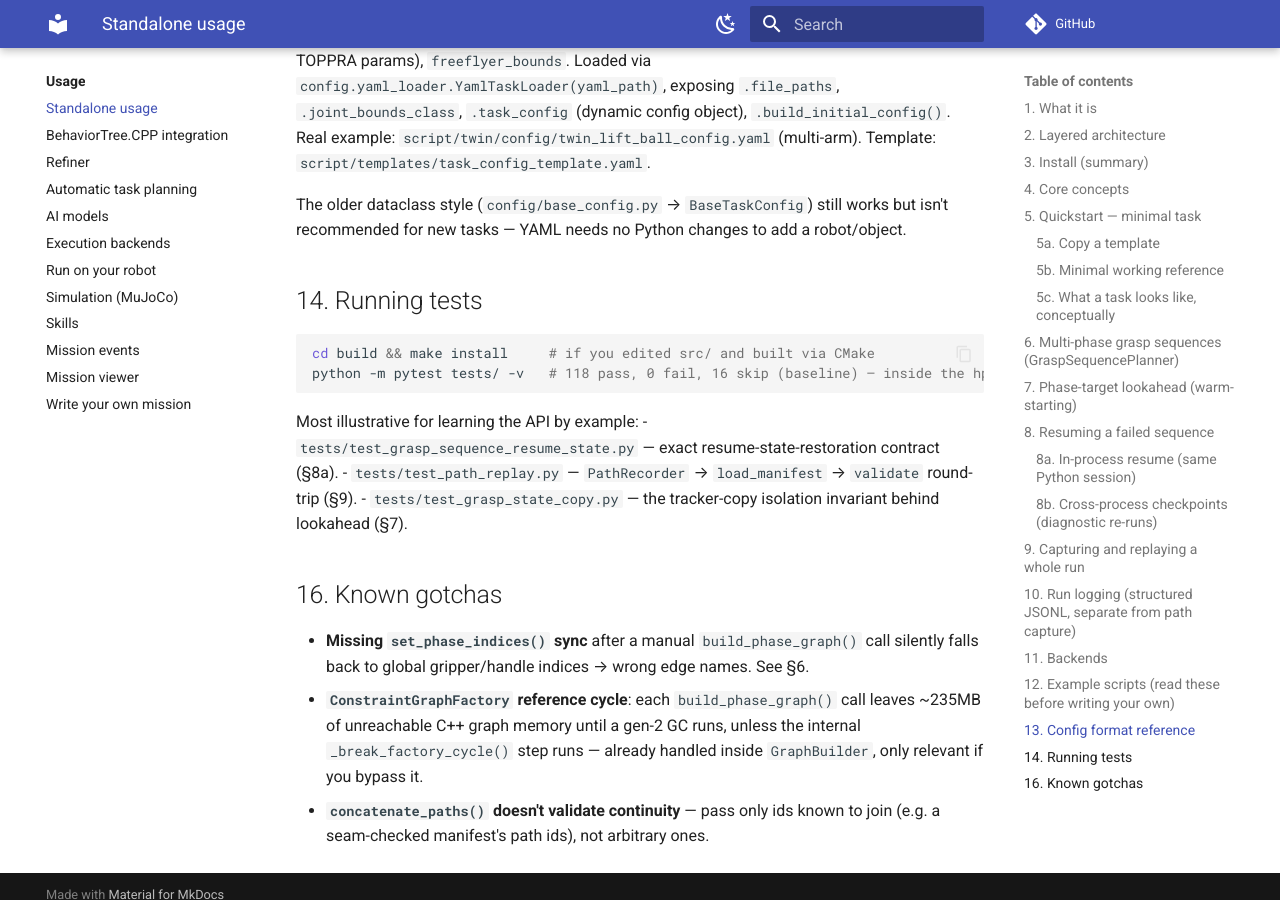
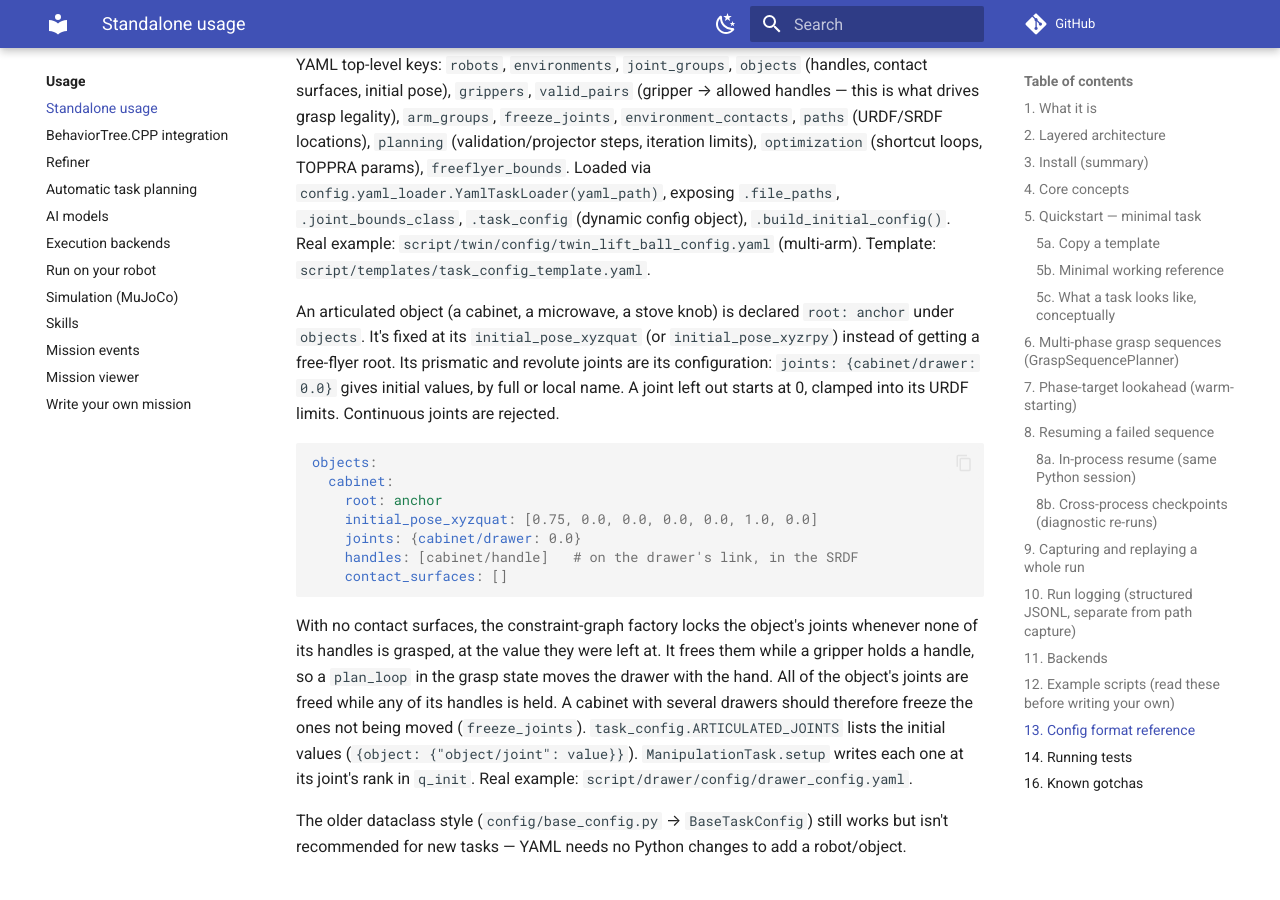
Before and after one commit to thanhndv212/long-tamp, an MkDocs documentation site: the page built from docs/usage/standalone-usage.md, in a window 1280 px wide and 900 px high, scrolled down 7052 px. Built offline with MkDocs 1.6.1 and Material for MkDocs 9.7.7, drawn with Linux system fonts in a browser that asks for light colours; comment, search, counter and statistics services are not loaded; some of the changed text lies outside the part shown.

Commit message:
docs(usage): document root: anchor objects and the drawer example (#161)

````diff
--- a/docs/usage/standalone-usage.md
+++ b/docs/usage/standalone-usage.md
@@ -265,6 +265,7 @@ in `planning/planner.py` are the usual entry points.
 | Script | Use it to learn |
 |---|---|
 | `script/twin/task_lift_ball.py` | bimanual grasp + lift, YAML config, factory-mode graph |
+| `script/drawer/task_drawer.py` | an articulated object: open and close a cabinet drawer with `grasp`/`plan_loop`/`release` |
 | `script/templates/task_my_task.py` | minimal single-robot template to copy for a new task |
 
 A long-horizon, multi-phase, checkpoint/resume/replay mission (chaining many phases with
@@ -284,6 +285,31 @@ drives grasp legality), `arm_groups`, `freeze_joints`, `environment_contacts`, `
 `.task_config` (dynamic config object), `.build_initial_config()`. Real example:
 `script/twin/config/twin_lift_ball_config.yaml` (multi-arm). Template:
 `script/templates/task_config_template.yaml`.
+
+An articulated object (a cabinet, a microwave, a stove knob) is declared `root: anchor`
+under `objects`. It's fixed at its `initial_pose_xyzquat` (or `initial_pose_xyzrpy`)
+instead of getting a free-flyer root. Its prismatic and revolute joints are its
+configuration: `joints: {cabinet/drawer: 0.0}` gives initial values, by full or local name.
+A joint left out starts at 0, clamped into its URDF limits. Continuous joints are rejected.
+
+```yaml
+objects:
+  cabinet:
+    root: anchor
+    initial_pose_xyzquat: [0.75, 0.0, 0.0, 0.0, 0.0, 1.0, 0.0]
+    joints: {cabinet/drawer: 0.0}
+    handles: [cabinet/handle]   # on the drawer's link, in the SRDF
+    contact_surfaces: []
+```
+
+With no contact surfaces, the constraint-graph factory locks the object's joints whenever
+none of its handles is grasped, at the value they were left at. It frees them while a
+gripper holds a handle, so a `plan_loop` in the grasp state moves the drawer with the hand.
+All of the object's joints are freed while any of its handles is held. A cabinet with
+several drawers should therefore freeze the ones not being moved (`freeze_joints`).
+`task_config.ARTICULATED_JOINTS` lists the initial values (`{object: {"object/joint":
+value}}`). `ManipulationTask.setup` writes each one at its joint's rank in `q_init`. Real
+example: `script/drawer/config/drawer_config.yaml`.
 
 The older dataclass style (`config/base_config.py` → `BaseTaskConfig`) still works but isn't
 recommended for new tasks — YAML needs no Python changes to add a robot/object.
````
